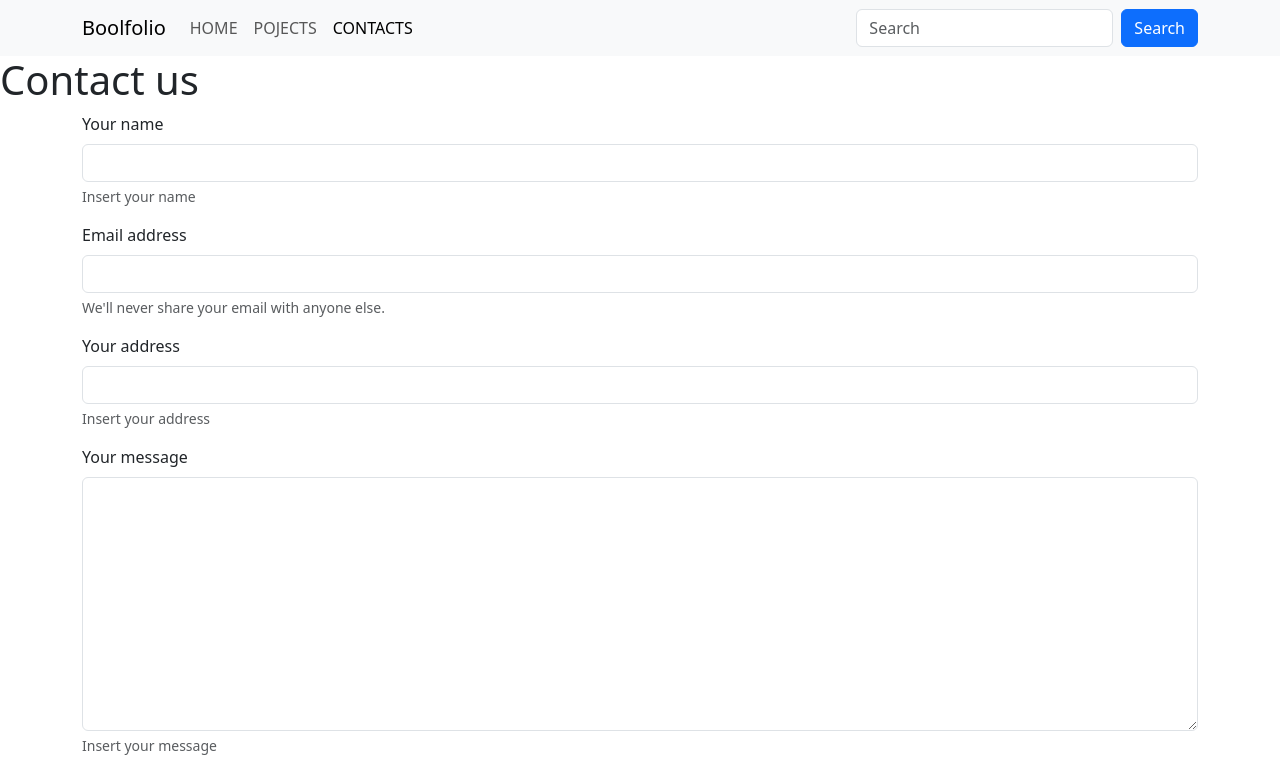
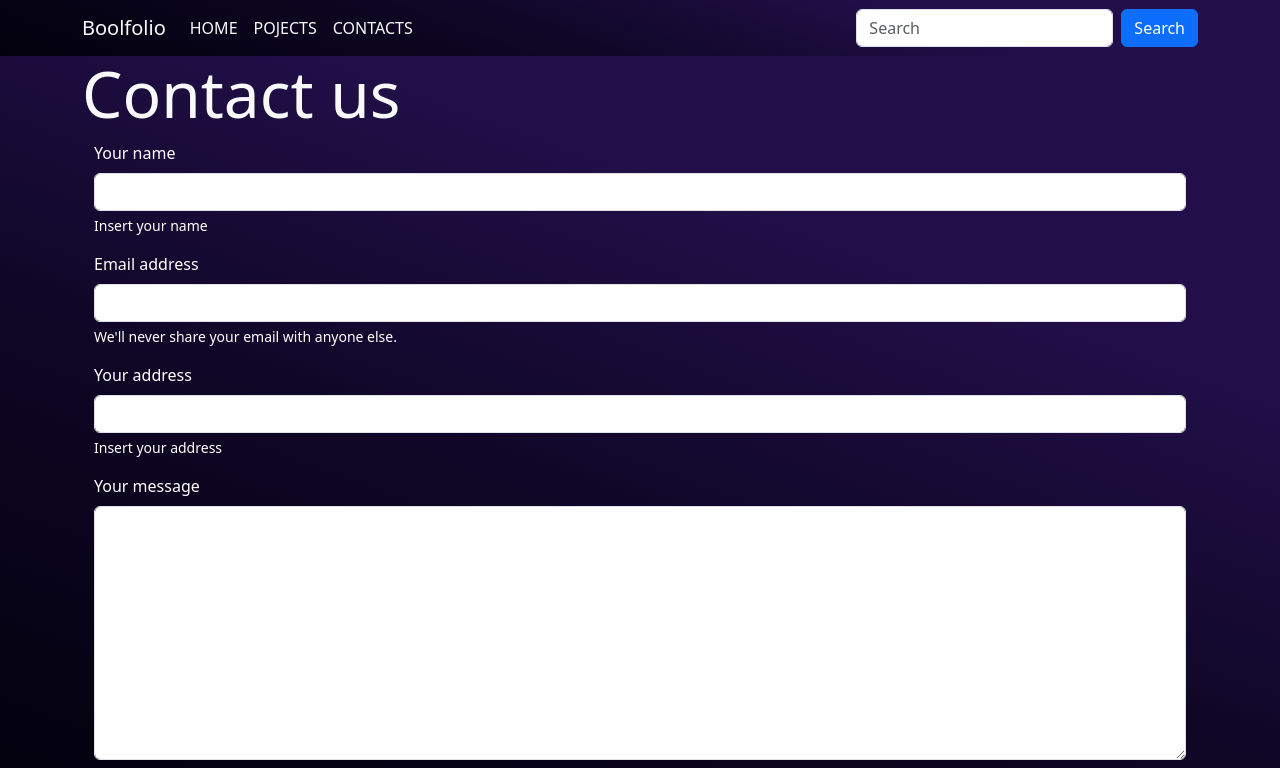
Before and after one commit to giuliamari04/vite-boolfolio, a Vue app: page /contacts in a window 1280 px wide. Shown: the top 768 px of the page. Built offline with nearby package versions, Linux system fonts and the light colour scheme; no server answers.

Commit message:
contacts

```diff
--- a/src/assets/style/partials/_bubble.scss
+++ b/src/assets/style/partials/_bubble.scss
@@ -66,9 +66,9 @@
 /* ANIMATIONS */
 
 .x1 {
-    -webkit-animation: animateBubble 25s linear infinite, sideWays 2s ease-in-out infinite alternate;
-	-moz-animation: animateBubble 25s linear infinite, sideWays 2s ease-in-out infinite alternate;
-	animation: animateBubble 25s linear infinite, sideWays 2s ease-in-out infinite alternate;
+    -webkit-animation: animateBubble 25s linear infinite, sideWays 1s ease-in-out infinite alternate;
+	-moz-animation: animateBubble 25s linear infinite, sideWays 1s ease-in-out infinite alternate;
+	animation: animateBubble 25s linear infinite, sideWays 1s ease-in-out infinite alternate;
 
 	left: -5%;
 	top: 5%;
--- a/src/components/AppFooter.vue
+++ b/src/components/AppFooter.vue
@@ -18,7 +18,7 @@
   <style lang="scss" scoped>
   footer{
     margin: 0;
-    height:20vh;
+    height:10vh;
     color: white;
     background: rgb(34, 15, 73);
     background: linear-gradient(
--- a/src/components/AppHeader.vue
+++ b/src/components/AppHeader.vue
@@ -1,15 +1,15 @@
 <template>
-    <nav class="navbar navbar-expand-lg bg-body-tertiary">
+    <nav class="navbar navbar-expand-lg color-1">
     <div class="container">
-      <a class="navbar-brand" href="#">Boolfolio</a>
+      <a class="navbar-brand text-light" href="#">Boolfolio</a>
       <button class="navbar-toggler" type="button" data-bs-toggle="collapse" data-bs-target="#navbarSupportedContent" aria-controls="navbarSupportedContent" aria-expanded="false" aria-label="Toggle navigation">
         <span class="navbar-toggler-icon"></span>
       </button>
       <div class="collapse navbar-collapse" id="navbarSupportedContent">
         <ul class="navbar-nav me-auto mb-2 mb-lg-0">
 
-          <li class="nav-item" v-for="item in menu" :key="item.name">
-            <router-link class="nav-link" active-class="active" :to="{name: item.name}">{{ item.label }}</router-link>
+          <li class="nav-item text-light" v-for="item in menu" :key="item.name">
+            <router-link class="nav-link text-light" active-class="active" :to="{name: item.name}">{{ item.label }}</router-link>
           </li>
 
         </ul>
@@ -49,11 +49,20 @@
   </script>
 
   <style lang="scss" scoped>
+  nav{height: 7vh;}
   .nav-link{
     text-transform: uppercase;
   }
   .nav-link:hover{
     color: #0d6efd;
   }
-
+  .color-1 {
+  background: rgb(34, 15, 73);
+  background: linear-gradient(
+    200deg,
+    rgba(34, 15, 73, 1) 27%,
+    rgba(15, 7, 39, 1) 57%,
+    rgba(2, 1, 12, 1) 100%
+  );
+}
   </style>
--- a/src/components/ContactForm.vue
+++ b/src/components/ContactForm.vue
@@ -66,5 +66,13 @@
   </script>
 
   <style lang="scss" scoped>
-
+   .container{
+    height: 83vh;
+  }
+  label{
+    color: white;
+  }
+  .form-text{
+    color: white;
+  }
   </style>
--- a/src/pages/AppContact.vue
+++ b/src/pages/AppContact.vue
@@ -1,6 +1,12 @@
 <template>
-    <h1>Contact us</h1>
+  <div class="color-1">
+ <div class="container">
+     <h1 class="text-light display-3">Contact us</h1>
     <ContactForm ></ContactForm>
+  </div>
+  </div>
+
+
 
   </template>
 
@@ -15,5 +21,13 @@
   </script>
 
   <style lang="scss" scoped>
-
+  .color-1 {
+  background: rgb(34, 15, 73);
+  background: linear-gradient(
+    200deg,
+    rgba(34, 15, 73, 1) 27%,
+    rgba(15, 7, 39, 1) 57%,
+    rgba(2, 1, 12, 1) 100%
+  );
+}
   </style>
--- a/src/pages/AppPosts.vue
+++ b/src/pages/AppPosts.vue
@@ -1,7 +1,7 @@
 <template>
   <main class=" color-1">
     <div class="container">
-       <h1 class="text-light display-5  my-3 ">Post List</h1>
+       <h1 class="text-light display-5 py-3 ">Post List</h1>
     <div class="row d-flex  justify-content-center">
       <div class="col-12 col-md-4 col-lg-3 h-100" v-for="post in store.posts" :key="post.id">
         <AppCard :post="post"></AppCard>
@@ -57,7 +57,7 @@ export default {
 
 <style lang="scss" scoped>
   .container{
-    height: 69.8vh;
+    height: 83vh;
   }
   .row{
     height: 50vh;
--- a/src/pages/SinglePost.vue
+++ b/src/pages/SinglePost.vue
@@ -1,7 +1,7 @@
 <template>
   <div class="color-1">
     <div class="container">
-      <h1 class="text-light display-5 py-3 my-3">{{ post.title }}</h1>
+      <h1 class="text-light display-5 py-3 py-3">{{ post.title }}</h1>
       <div class="mb-3">
         <!-- <div v-if="count(post.category)>0">
           <span class="badge bg-primary text-decoration-none me-1 ">{{ post.category.name}}</span>
@@ -75,8 +75,11 @@
     border-radius: 20px;
     box-shadow: 5px 5px 40px rgb(215, 154, 255);
   }
+  .container{
+    height: 83vh;
+  }
   .row{
-    height: 54.9vh;
+    height: 69.4vh;
   }
   .color-1 {
   background: rgb(34, 15, 73);
```
